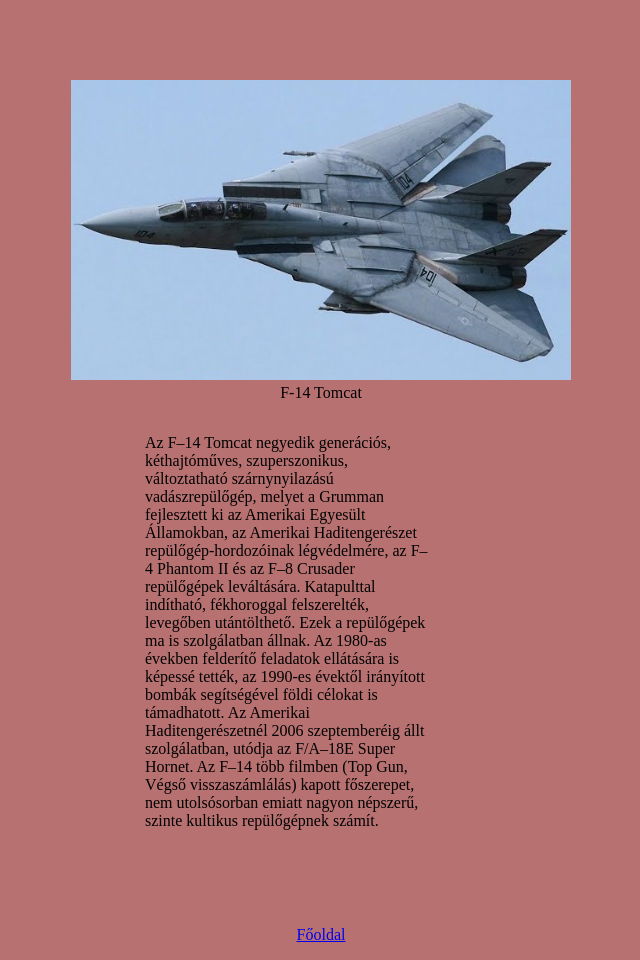
After one commit to viskikolos/hello-world, a PHP site: page /f14lore.html in a window 1280 px wide. The commit adds this page. Shown: the whole page, without its empty margins (359-999 px from the left). Run offline with PHP 8.4, Linux system fonts and the light colour scheme.

Commit message:
Add files via upload

```diff
--- a/design.css
+++ b/design.css
@@ -48,19 +48,38 @@ input, select {
 #regbody{
   background-color: thistle;
 }
-#hnk1{
+#f111{
   float: left;
-  margin: 0 1em 0 0;
+  margin: 5em 0 1em 5em;
+  text-align: center;
 }
-#hnk2{
+#tornado{
   float: left;
-  margin: 0 1em 0 0;
+  margin: 5em 0 1em 5em;
+  text-align: center;
 }
-#hnk3{
+#f14{
   float: left;
-  margin: 0 1em 0 0;
+  margin: 5em 0 1em 5em;
+  text-align: center;
 }
-#hnk4{
+#f14n{
   float: left;
-  margin: 0 1em 0 0;
+  margin: 5em 0 1em 4em;
+  text-align: center;
 }
+#f111l{
+  float:none;
+  margin: 5em 0 1em 5em;
+  text-align: center;
+}
+#f111rizsa{
+  float: none;
+  padding: 1em 30em;
+  margin: 0.25em 0 0.25em 1em;
+}
+#vissza{
+  float:none;
+  margin: 5em 0 1em 5em;
+  text-align: center;
+}
--- /dev/null
+++ b/f14lore.html
@@ -0,0 +1,17 @@
+<!DOCTYPE html>
+<html>
+<head>
+    <meta charset="utf-8">
+    <title>F-111</title>
+    <link rel="stylesheet" type="text/css" href="design.css">
+</head>
+<body id="indexbody">
+    <p>
+         <div>
+            <p id="f111l"><img src="f14.jpg" width="500" height="300" title="f111"><br>F-14 Tomcat</p>
+            <p id="f111rizsa">Az F–14 Tomcat negyedik generációs, kéthajtóműves, szuperszonikus, változtatható szárnynyilazású vadászrepülőgép, melyet a Grumman fejlesztett ki az Amerikai Egyesült Államokban, az Amerikai Haditengerészet repülőgép-hordozóinak légvédelmére, az F–4 Phantom II és az F–8 Crusader repülőgépek leváltására. Katapulttal indítható, fékhoroggal felszerelték, levegőben utántölthető. Ezek a repülőgépek ma is szolgálatban állnak. Az 1980-as években felderítő feladatok ellátására is képessé tették, az 1990-es évektől irányított bombák segítségével földi célokat is támadhatott. Az Amerikai Haditengerészetnél 2006 szeptemberéig állt szolgálatban, utódja az F/A–18E Super Hornet. Az F–14 több filmben (Top Gun, Végső visszaszámlálás) kapott főszerepet, nem utolsósorban emiatt nagyon népszerű, szinte kultikus repülőgépnek számít.</p>
+            <p id="vissza"><a href="index.html">Főoldal</a></p>
+        </div>
+    </p>
+</body>
+</html>
--- a/index.html
+++ b/index.html
@@ -17,8 +17,9 @@
         </nav>
     <p>
          <div>
-            <p id="welcome">Sziasztok magyarok</p>
-
+            <p id="f111"><img src="f111.jpg" width="500" height="300" title="f111"><br><a href="f111lore.html">F-111 Aardvark</a></p>
+            <p id="tornado"><img src="tornado.jpg" width="500" height="300" title="panavia"><br><a href="tornadolore.html">Panavia Tornado</a></p>
+            <p id="f14"><img src="f14.jpg" width="500" height="300" title="f14"><br><a href="f14lore.html">F-14 Tomcat</a></p>
         </div>
     </p>
 </body>
--- a/kapcsolat.html
+++ b/kapcsolat.html
@@ -19,9 +19,9 @@
         <div id="content">
             <p>CEO: <strong>Viski Kolos</strong></p>
             <p>E-mail: <strong>webprogxnje@gmail.com</strong></p>
-            <iframe src="https://www.google.com/maps/embed?pb=!1m18!1m12!1m3!1d678.226727797158!2d18.94501275509631!3d47.15967756288056!2m3!1f0!2f0!3f0!3m2!1i1024!2i768!4f13.1!3m3!1m2!1s0x4741f7a3766243f1%3A0xdc65aa13d899aa89!2zUsOhY2tldmVpIFNrYXJpY2EgTcOhdMOpIFbDoXJvc2kgS8O2bnl2dMOhcg!5e0!3m2!1shu!2shu!4v1713085456788!5m2!1shu!2shu" width="600" height="450" style="border:0;" allowfullscreen="" loading="lazy" referrerpolicy="no-referrer-when-downgrade"></iframe>
+            <iframe src="https://www.google.com/maps/embed?pb=!1m18!1m12!1m3!1d339.1184644753658!2d18.9458836198555!3d47.15887841228742!2m3!1f0!2f0!3f0!3m2!1i1024!2i768!4f13.1!3m3!1m2!1s0x4741f7ba4c3013eb%3A0xb663b7610c91f714!2sNemzeti%20Doh%C3%A1nybolt!5e0!3m2!1shu!2shu!4v1713607836215!5m2!1shu!2shu" width="600" height="450" style="border:0;" allowfullscreen="" loading="lazy" referrerpolicy="no-referrer-when-downgrade"></iframe>
             <br>
-            <a target="_blank" href="https://www.google.com/maps/place/R%C3%A1ckevei+Skarica+M%C3%A1t%C3%A9+V%C3%A1rosi+K%C3%B6nyvt%C3%A1r/@47.159477,18.9420582,16.5z/data=!4m6!3m5!1s0x4741f7a3766243f1:0xdc65aa13d899aa89!8m2!3d47.1597178!4d18.9455152!16s%2Fg%2F1tfwc8gt?authuser=0&entry=ttu">Nagyobb térkép</a>
+            <a target="_blank" href=https://www.google.com/maps/place/Nemzeti+Doh%C3%A1nybolt/@47.1590158,18.9457964,20z/data=!4m14!1m7!3m6!1s0x4741f7a3766243f1:0xdc65aa13d899aa89!2zUsOhY2tldmVpIFNrYXJpY2EgTcOhdMOpIFbDoXJvc2kgS8O2bnl2dMOhcg!8m2!3d47.1597178!4d18.9455152!16s%2Fg%2F1tfwc8gt!3m5!1s0x4741f7ba4c3013eb:0xb663b7610c91f714!8m2!3d47.1590061!4d18.9458912!16s%2Fg%2F11s7tcb3np?authuser=0&entry=ttu>Nagyobb térkép</a>
         </div>
         <div><h1>Lépjen velünk kapcsolatba:</h1>
             <form action="feldolgoz.php" method="post">
```
Also changed, not shown: f111lore.html (added, +17 -0 lines), kepek.html (+3 -4 lines), tornadolore.html (added, +17 -0 lines), f111.jpg (added), f111n.jpg (added), f14.jpg (added), f14n.jpg (added), tornado.jpg (added), tornadon.jpg (added).
